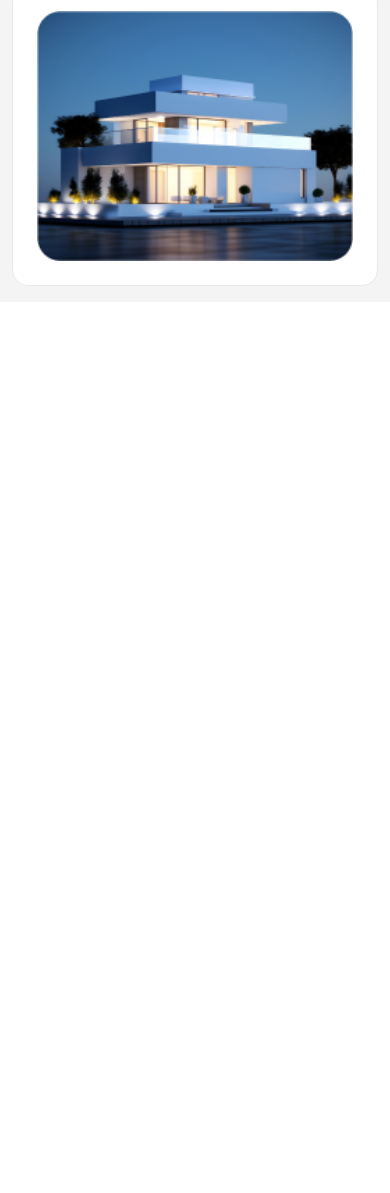
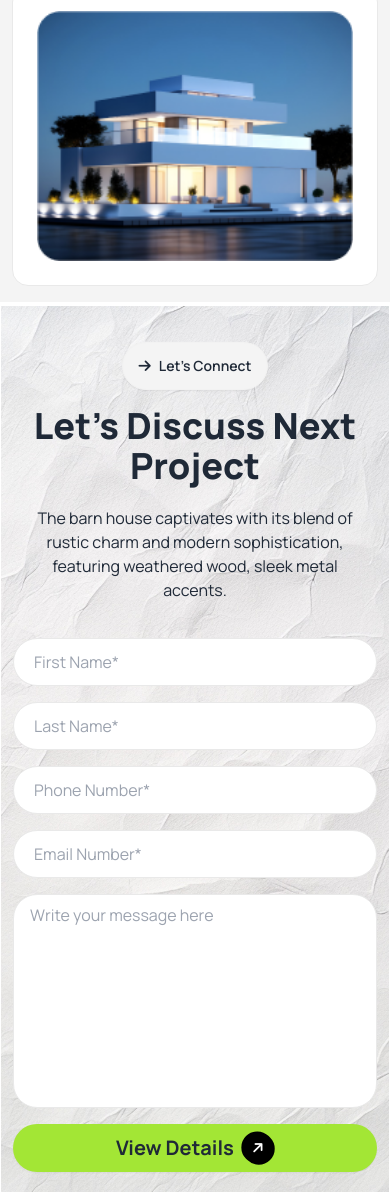
Before and after one commit to MonzurMorshed0/Assignment-3, a plain HTML site: page index.html in a window 390 px wide. Shown: the part 5482-6675 px from the top of the page. Before the commit the page ends 5784 px from the top, so only its background shows below. Drawn offline with nearby package versions, Linux system fonts and the light colour scheme.

Commit message:
added Next Project section

```diff
--- a/index.html
+++ b/index.html
@@ -65,7 +65,7 @@
     <main>
         <!-- About Us section -->
         <section class="lg:container px-3 mx-auto py-4 lg:py-14 text-center lg:text-justify">
-          <div class="pl-4 lg:pl-10 hidden lg:flex">
+          <div class="lg:pl-0 hidden lg:flex">
               <img class="max-w-full" src="./assets/Vector.png" alt="">
           </div>
           <!-- about us hero -->
@@ -230,9 +230,33 @@
           </div>
         </section>
 
-        <!--  -->
-        <section>
+        <!-- Lets Discuss Next Project section -->
+        <section class="">
+          <div
+          class="flex flex-col py-5 lg:py-14 px-3 hero border border-t-4 border-white lg:border-8"
+          style="background-image: url(./assets/bg.jpg);">
 
+          <!-- Next project title and subtitles -->
+            <div class="hero-content text-center">
+              <div class="">
+                <button class="btn rounded-3xl bg-[#F4F4F4] mb-4"><i class="fa-solid fa-arrow-right"></i>Let's Connect</button>
+                <h1 class="mb-5 text-4xl font-extrabold">Let’s Discuss Next Project</h1>
+                <p class="mb-5">
+                The barn house captivates with its blend of rustic charm and modern sophistication, <br> featuring weathered wood, sleek metal accents.
+                </p>
+              </div>
+            </div>
+
+            <!-- Next Project input fields -->
+            <div class="gap-4 w-full lg:w-9/12 grid grid-cols-1 lg:grid-cols-2">
+              <input type="text" placeholder="First Name*" class=" col-span-2 lg:col-span-1 input border border-[#E9E9E9] rounded-3xl p-5 w-full" />
+              <input type="text" placeholder="Last Name*" class=" col-span-2 lg:col-span-1 input border border-[#E9E9E9] rounded-3xl p-5 w-full " />
+              <input type="text" placeholder="Phone Number*" class="col-span-2 lg:col-span-1 input border border-[#E9E9E9] rounded-3xl p-5 w-full " />
+              <input type="text" placeholder="Email Number*" class="col-span-2 lg:col-span-1 input border border-[#E9E9E9] rounded-3xl p-5 w-full " />
+              <input type="text" placeholder="Write your message here" class="input border border-[#E9E9E9] rounded-3xl pt-5 pb-48 w-full col-span-2" />
+              <a class="btn border-none w-full col-span-2 bg-lime-400 rounded-3xl"><span class="text-xl font-bold">View Details</span><span class="-rotate-45 p-2.5 bg-black text-white rounded-full"><i class="fa-solid fa-arrow-right"></i></span></i></a>
+            </div>
+          </div>
         </section>
     </main>
 
```
